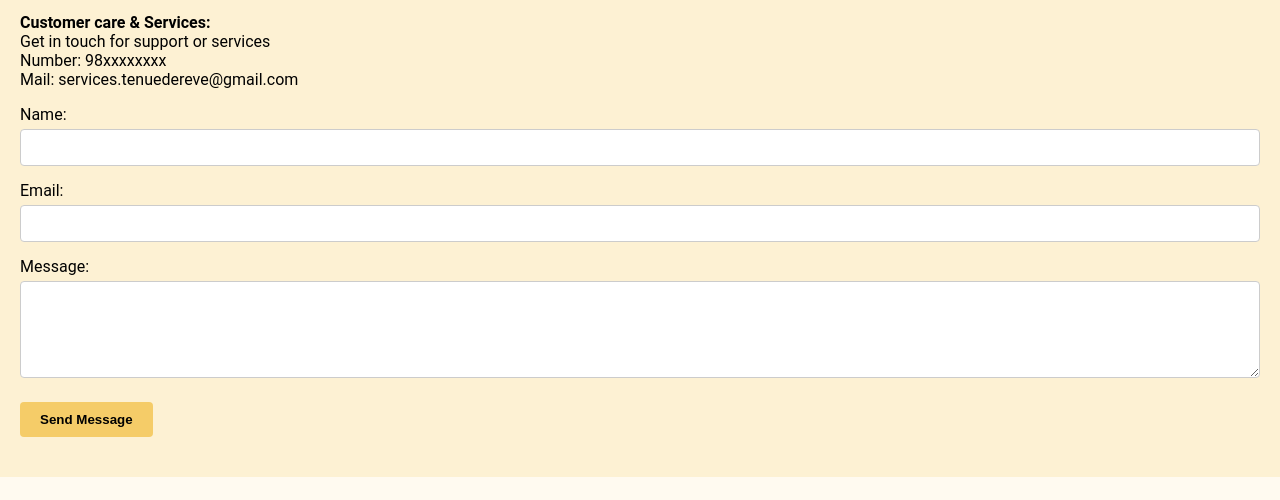
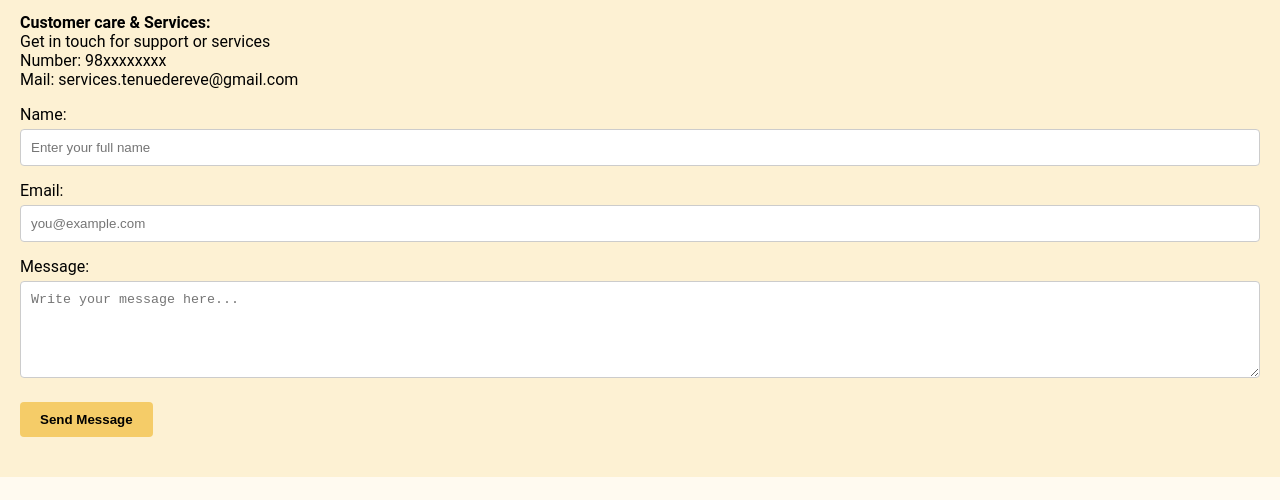
Before and after one commit to reeree421/itassessment2024, a plain HTML site: page contact.html in a window 1280 px wide. Shown: the part 300-800 px from the top of the page. Drawn offline with Linux system fonts and the light colour scheme.

Commit message:
Added placeholders for clarity in form

```diff
--- a/contact.html
+++ b/contact.html
@@ -264,13 +264,13 @@
 
     <form id="contactForm">
   <label for="name">Name:</label>
-      <input id="name" type="text" required/>
+  <input type="text" id="name" name="name" placeholder="Enter your full name" required />
 
   <label for="email">Email:</label>
-      <input id="email" type="email" required/>
+  <input type="email" id="email" name="email" placeholder="you@example.com" required />
 
   <label for="message">Message:</label>
-      <textarea id="message" rows="5" required></textarea>
+  <textarea id="message" name="message" rows="5" placeholder="Write your message here..." required></textarea>
 
   <button type="submit">Send Message</button>
 </form>
```
Lines whose indentation alone changed are shown as unchanged.
